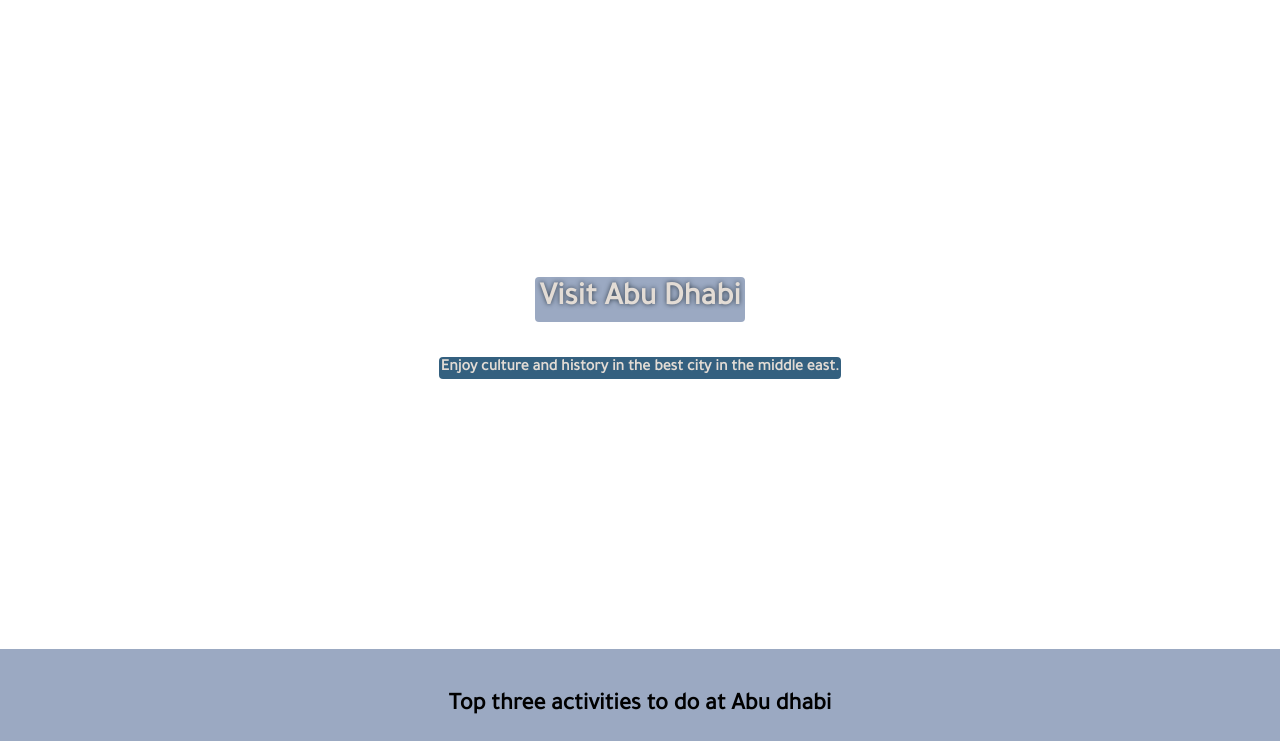
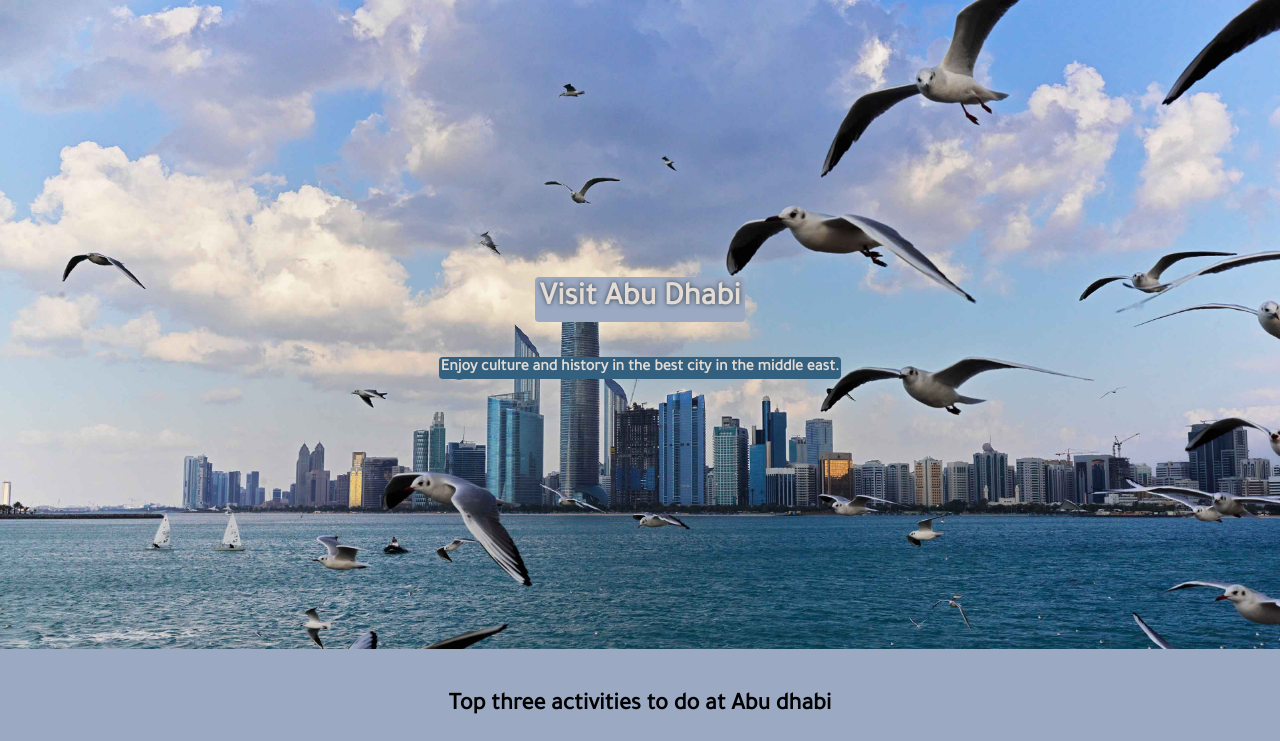
Before and after one commit to Hareb4/Abu-Dhabi-hometown, a plain HTML site: page index.html in a window 1280 px wide. Shown: the top 741 px of the page. Drawn offline with nearby package versions, Linux system fonts and the light colour scheme; a web font is replaced by a local one.

Commit message:
Update styles.css

```diff
--- a/styles.css
+++ b/styles.css
@@ -15,7 +15,7 @@ body {
     font-family: 'Tajawal', sans-serif;
 }
 .hero{
-    background-image: url("images/ad.jpg");
+    background-image: url("ad.jpg");
     background-size: cover;
     padding: 20%;
     display: flex;
```
